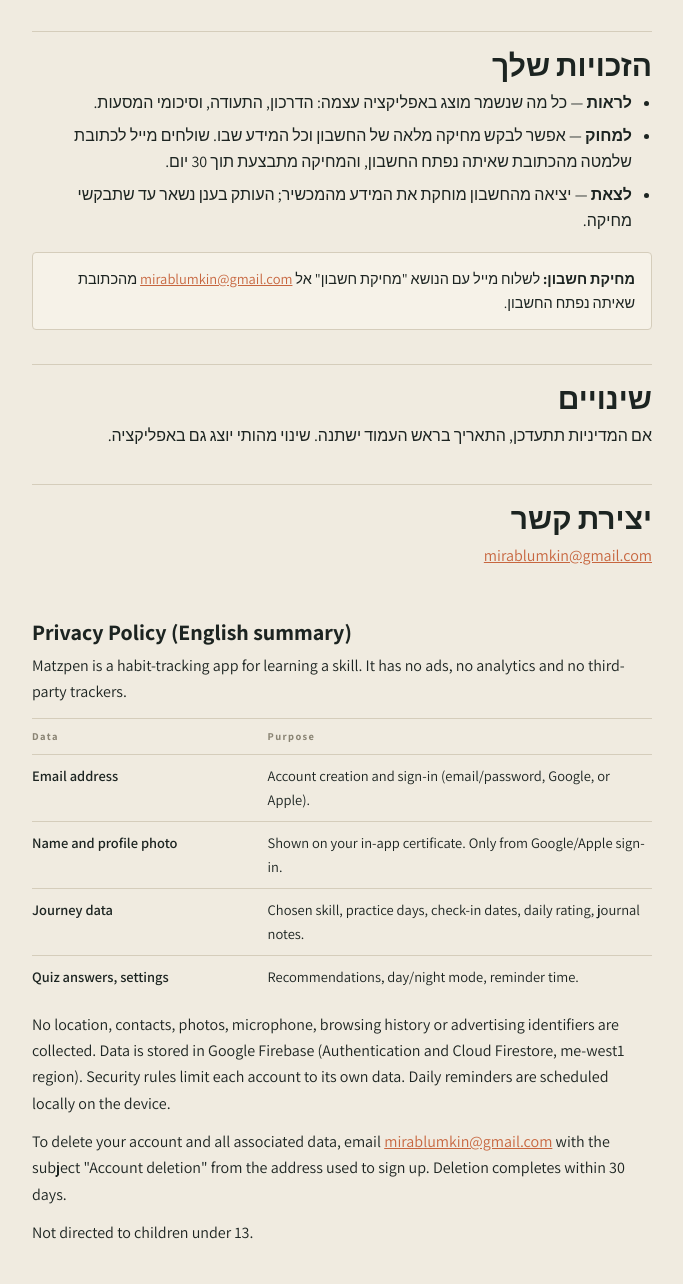
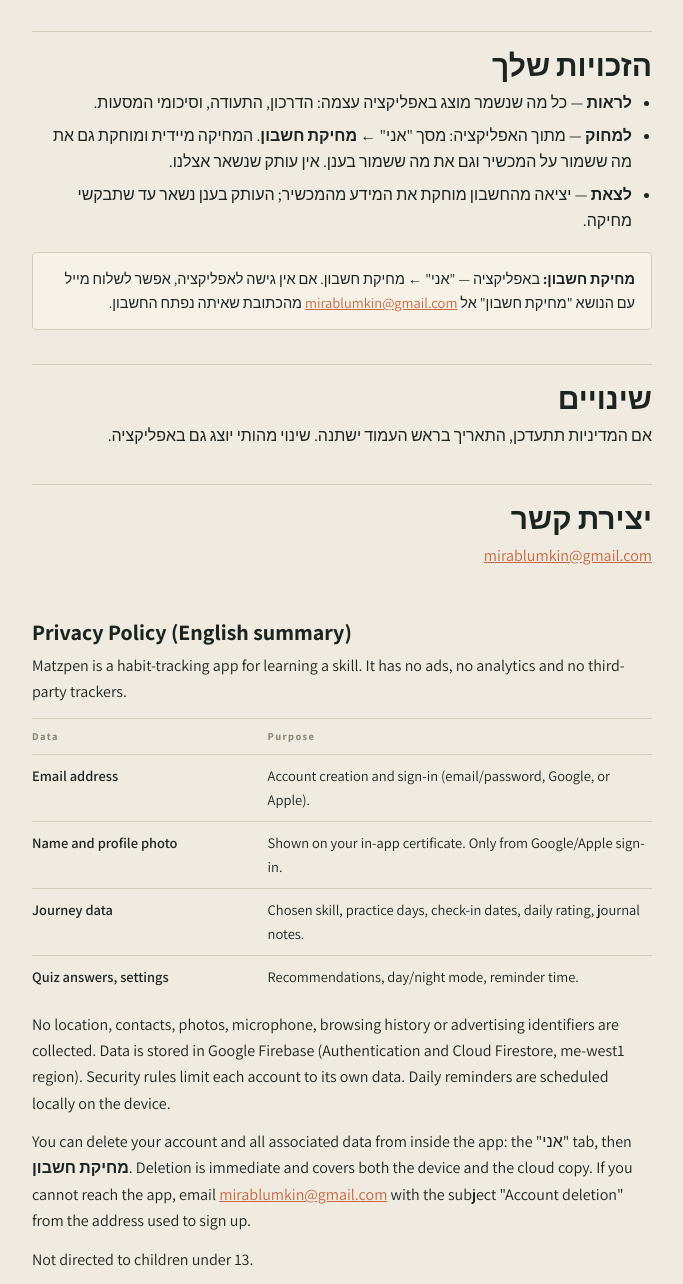
Before and after one commit to Velocity120/matzpen-site, a plain HTML site: page index.html in a window 1280 px wide. Shown: the part 1432-2716 px from the top of the page, without its empty margins (298-981 px from the left). Drawn offline with Linux system fonts and the light colour scheme; a web font is replaced by a local one.

Commit message:
Account deletion happens in the app now, not by email

```diff
--- a/index.html
+++ b/index.html
@@ -159,12 +159,13 @@
 <h2>הזכויות שלך</h2>
 <ul>
   <li><strong>לראות</strong> — כל מה שנשמר מוצג באפליקציה עצמה: הדרכון, התעודה, וסיכומי המסעות.</li>
-  <li><strong>למחוק</strong> — אפשר לבקש מחיקה מלאה של החשבון וכל המידע שבו. שולחים מייל לכתובת שלמטה מהכתובת שאיתה נפתח החשבון, והמחיקה מתבצעת תוך 30 יום.</li>
+  <li><strong>למחוק</strong> — מתוך האפליקציה: מסך "אני" ← <strong>מחיקת חשבון</strong>. המחיקה מיידית ומוחקת גם את מה ששמור על המכשיר וגם את מה ששמור בענן. אין עותק שנשאר אצלנו.</li>
   <li><strong>לצאת</strong> — יציאה מהחשבון מוחקת את המידע מהמכשיר; העותק בענן נשאר עד שתבקשי מחיקה.</li>
 </ul>
 
 <div class="note">
-  <strong>מחיקת חשבון:</strong> לשלוח מייל עם הנושא "מחיקת חשבון" אל
+  <strong>מחיקת חשבון:</strong> באפליקציה — "אני" ← מחיקת חשבון. אם אין גישה
+  לאפליקציה, אפשר לשלוח מייל עם הנושא "מחיקת חשבון" אל
   <a href="mailto:mirablumkin@gmail.com">mirablumkin@gmail.com</a>
   מהכתובת שאיתה נפתח החשבון.
 </div>
@@ -186,8 +187,8 @@
     <tr><td>Quiz answers, settings</td><td>Recommendations, day/night mode, reminder time.</td></tr>
   </table>
   <p>No location, contacts, photos, microphone, browsing history or advertising identifiers are collected. Data is stored in Google Firebase (Authentication and Cloud Firestore, me-west1 region). Security rules limit each account to its own data. Daily reminders are scheduled locally on the device.</p>
-  <p>To delete your account and all associated data, email
-  <a href="mailto:mirablumkin@gmail.com">mirablumkin@gmail.com</a> with the subject "Account deletion" from the address used to sign up. Deletion completes within 30 days.</p>
+  <p>You can delete your account and all associated data from inside the app: the "אני" tab, then <strong>מחיקת חשבון</strong>. Deletion is immediate and covers both the device and the cloud copy. If you cannot reach the app, email
+  <a href="mailto:mirablumkin@gmail.com">mirablumkin@gmail.com</a> with the subject "Account deletion" from the address used to sign up.</p>
   <p>Not directed to children under 13.</p>
 </div>
 
```
